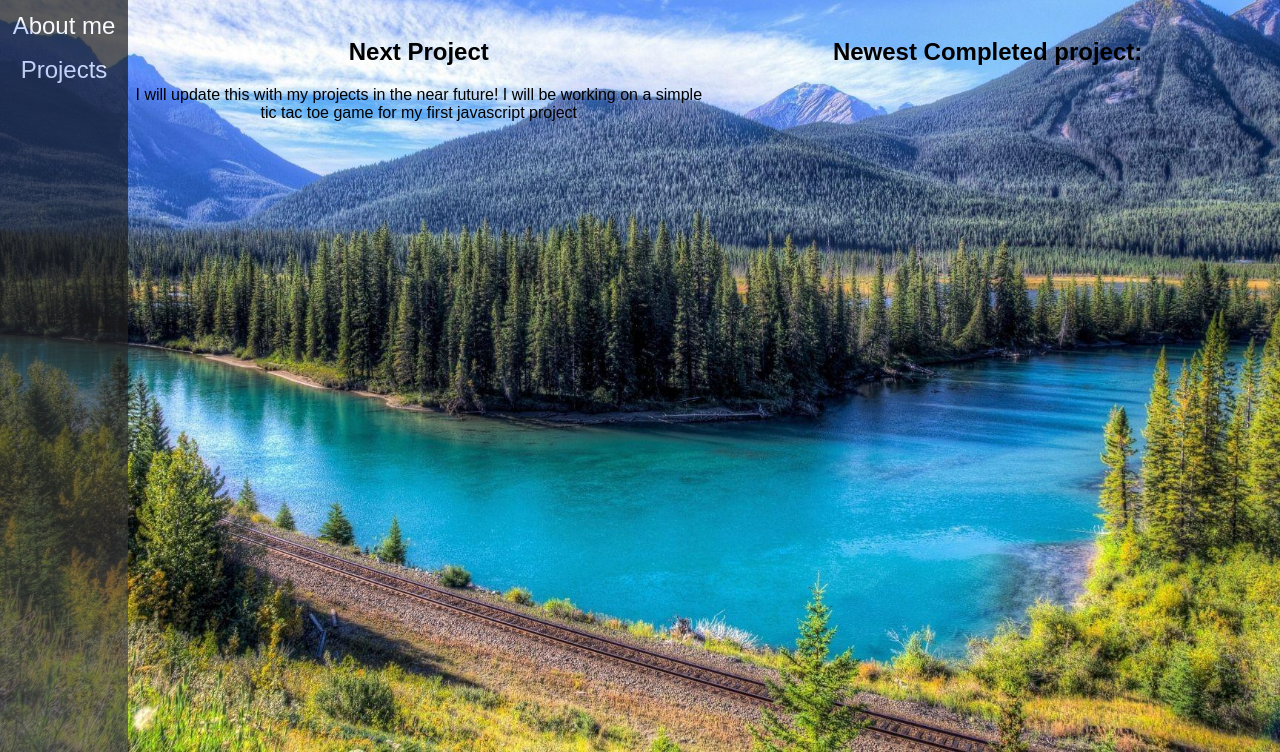
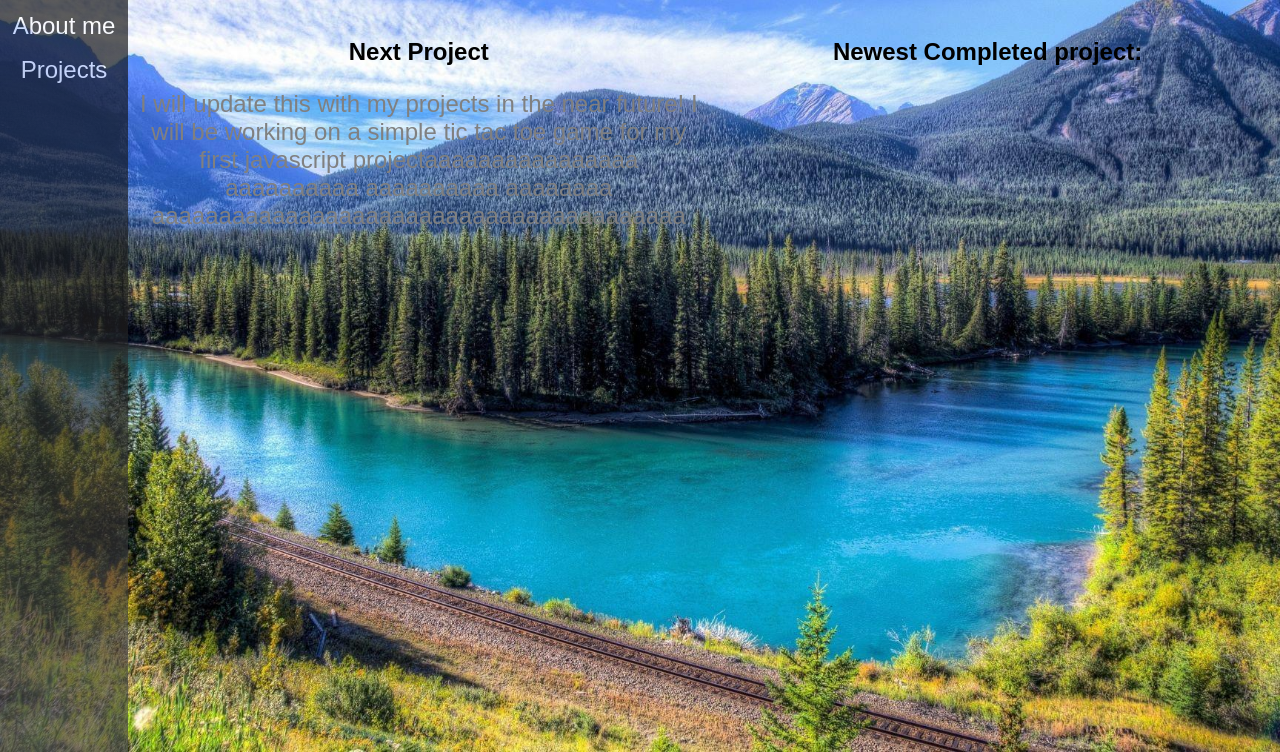
Before and after one commit to elgatwoo/HtmlProjects2, a plain HTML site: page index.html in a window 1280 px wide. Shown: the part 48-800 px from the top of the page. Drawn offline with Linux system fonts and the light colour scheme.

Commit message:
i hope this works

```diff
--- a/index.html
+++ b/index.html
@@ -59,10 +59,12 @@
       width: 50%;
       text-align: center;
 
+
     }
 
     .collumn p {
-        font-size: 1em;
+        font-size: 1.5rem;
+        color: gray;
     }
   </style>
 </head>
@@ -86,7 +88,7 @@
     <div class="collumn">
       <h2 id="demo" style="color: black;">Next Project</h2>
       <p>
-        I will update this with my projects in the near future! I will be working on a simple tic tac toe game for my first javascript project
+        I will update this with my projects in the near future! I will be working on a simple tic tac toe game for my first javascript projectaaaaaaaaaaaaaaaa aaaaaaaaaa aaaaaaaaaa aaaaaaaa aaaaaaaaaaaaaaaaaaaaaaaaaaaaaaaaaaaaaaaa
       </p>
     </div>
 
```
